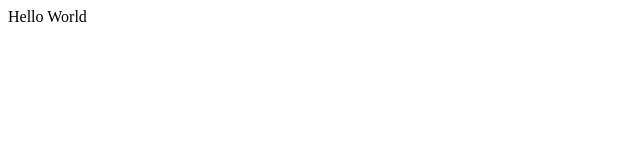
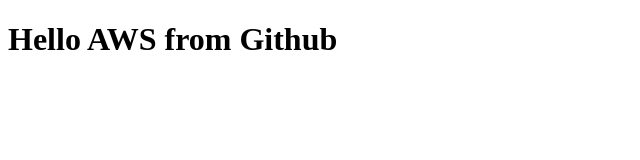
Before and after one commit to jskr456/S3Website, a plain HTML site: page index.html in a window 1280 px wide. Shown: the whole page, without its empty margins (0-640 px from the left). Drawn offline with Linux system fonts and the light colour scheme.

Commit message:
scnd commit

```diff
--- a/index.html
+++ b/index.html
@@ -1,5 +1,11 @@
-<html>
+<!DOCTYPE html>
+<html lang="en">
+<head>
+    <meta charset="UTF-8">
+    <meta name="viewport" content="width=device-width, initial-scale=1.0">
+    <title>Document</title>
+</head>
 <body>
-Hello World
+    <h1> Hello AWS from Github</h1>
 </body>
 </html>
```
